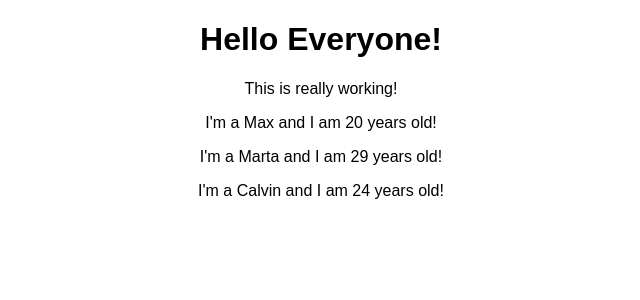
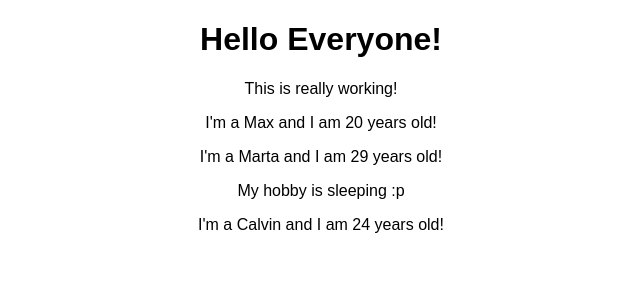
Before and after one commit to calvinchrst/react-understanding-base-feature-syntax, a React (Create React App) app: page / in a window 1280 px wide. Shown: the top 300 px of the page, without its empty margins (319-959 px from the left). Built offline with nearby package versions, Linux system fonts and the light colour scheme.

Commit message:
Understanding the children property

```diff
--- a/src/App.js
+++ b/src/App.js
@@ -9,7 +9,9 @@ class App extends Component {
         <h1>Hello Everyone!</h1>
         <p>This is really working!</p>
         <Person name="Max" age="20" />
-        <Person name="Marta" age="29" />
+        <Person name="Marta" age="29">
+          My hobby is sleeping :p
+        </Person>
         <Person name="Calvin" age="24" />
       </div>
     );
--- a/src/Person/Person.js
+++ b/src/Person/Person.js
@@ -2,9 +2,12 @@ import React from "react";
 
 const person = (props) => {
   return (
-    <p>
-      I'm a {props.name} and I am {props.age} years old!
-    </p>
+    <div>
+      <p>
+        I'm a {props.name} and I am {props.age} years old!
+      </p>
+      <p>{props.children}</p>
+    </div>
   );
 };
 
```
